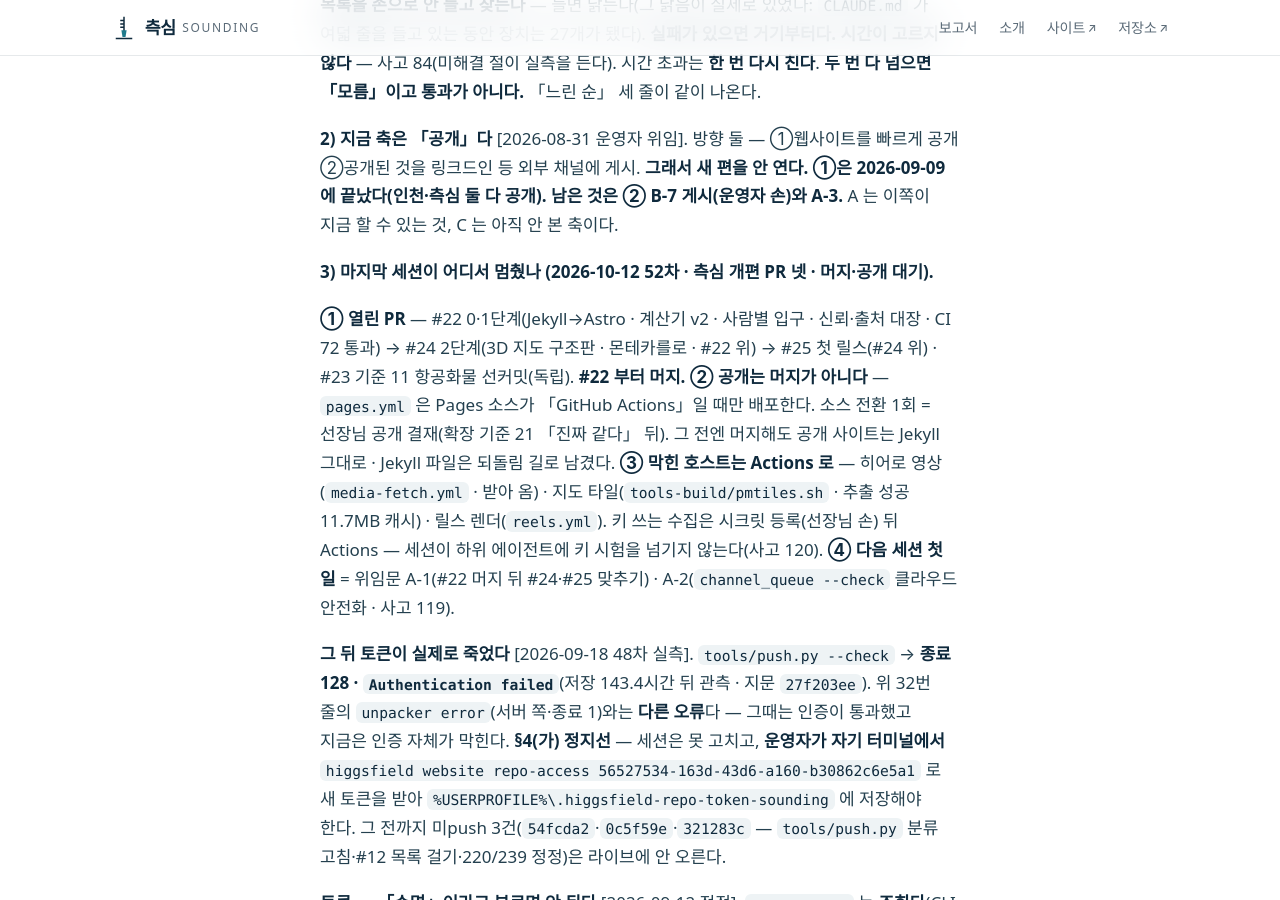
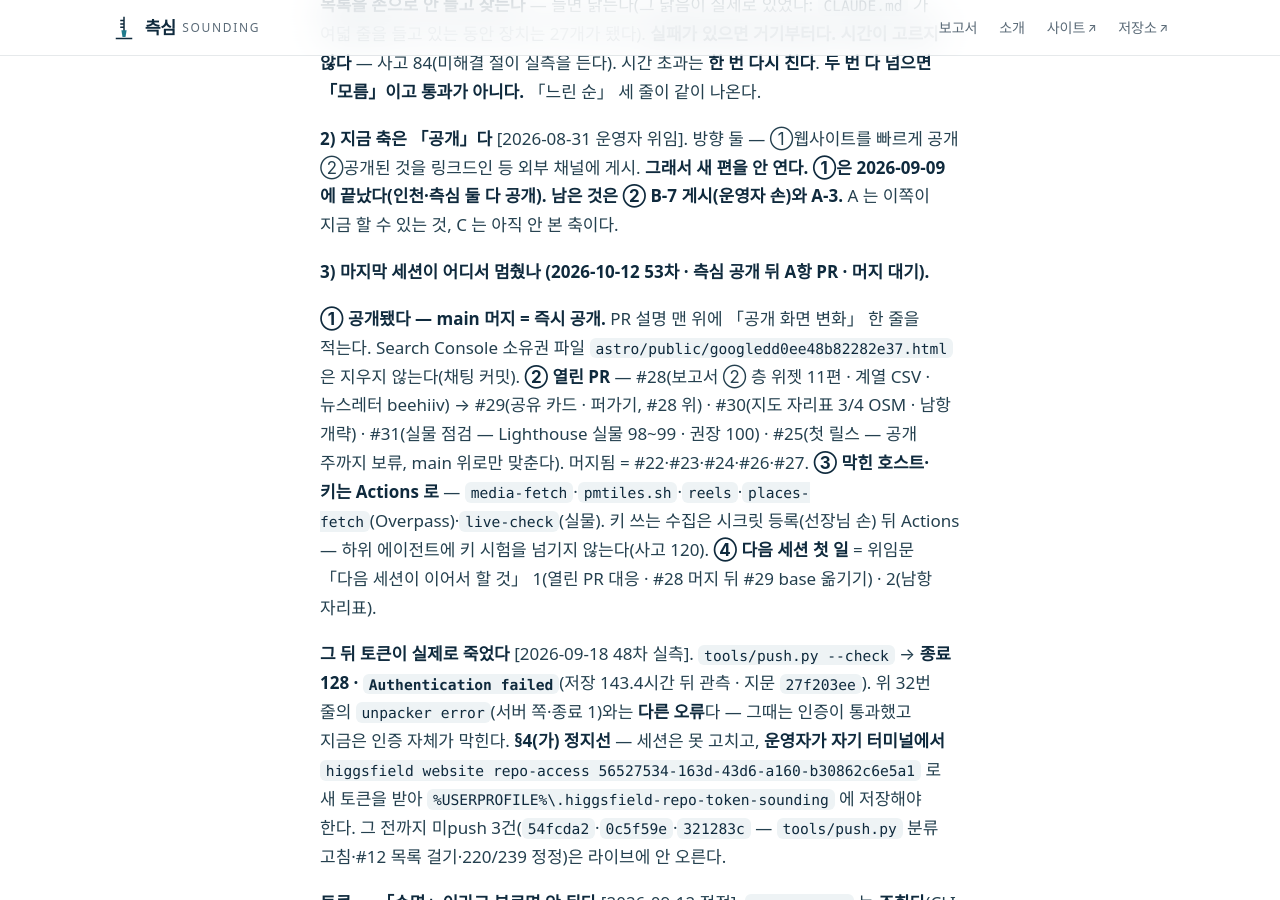
Before and after one commit to jisangj03-dev/incheon-port-analysis, a Jekyll site: the page built from docs/STATUS.md, in a window 1280 px wide and 900 px high, scrolled down 1047 px. Built offline with Jekyll 4.4.1, drawn with Linux system fonts in a browser that asks for light colours; some web fonts are replaced; our own code applies the rules of GitHub Pages for plain Markdown files; some of the changed text lies outside the part shown.

Commit message:
53차 기록 — STATUS(공개됨 · A항 PR 넷) · 작업기록 53차 · 위임문 A항 완료표·다음 할 것
Co-Authored-By: Claude Opus 5.5 <noreply@anthropic.com>
Claude-Session: https://claude.ai/code/session_01L59oEoiMW7KHoJRFFkcN4Q

```diff
--- a/docs/STATUS.md
+++ b/docs/STATUS.md
@@ -1,6 +1,6 @@
 # STATUS
 
-**갱신: 2026-10-12** (52차 · **측심 전면 개편 0·1·2단계 PR — 공개는 아직이다.** 경위 = `docs/작업기록.md` 「52차」 · 다음 = `docs/위임문_다음세션_20261012.md`)
+**갱신: 2026-10-12** (53차 · **측심 새 사이트 공개됨**(Pages 소스 = GitHub Actions · 선장님 결재) · 위임문 A항 1~7 을 다 돌았다. 경위 = `docs/작업기록.md` 「53차」 · 다음 = `docs/위임문_다음세션_20261012.md`)
 **범위가 바뀌었다 [2026-10-10 선장님 결정]** — 물류·무역·유통 + 시너지 분야(관세·원산지·FTA·보세·자유무역지역·항공화물·해운·풀필먼트·콜드체인). 「무역·유통은 열지 않는다」 폐기 · 정본 = 개편 판정기준 문서 「확장」 절(기준 12~31).
 그 앞(51차 · 10/10) = 개편 도구 설치·클라우드 검사 정비.
 **50차가 제 기록을 두 번 고쳤다** — 첫 판(`bbf8cae`)을 위임이 잡고, 둘째 판(`325e628`)을 채팅 검토가 잡았다(정정 전문 = 작업기록 「50차 이어서」·「50차 이어서 (2)」). ①**마감** — 「상대가 당겼다」도 「넘겨도 약속 위반이 아니다」도 틀렸다. **운영자 자신의 약속의 마지막 날**이고 **약속한 것은 초고**다. ②**답장 발송 여부** — [미확인]이 아니라 **나갔다**(9/18). ③**비공개 경계** — 상대 메시지의 조건을 저장소에 적은 것을 「경계를 넘었다」고 적었는데, **그 경계는 9/19 위임문에서 새로 생겼다.** 걷은 것은 맞고 **위반은 아니었다.** **아직 안 한 것 셋** — 링크드인 화면 **안 연다**(운영자 미결정 · 확인은 채팅이 한다) · 대기열에 **초고 행 안 세웠다** · **도표 안 만들었다**.
@@ -28,12 +28,12 @@ python analysis/boot_check.py
 **①은 2026-09-09 에 끝났다(인천·측심 둘 다 공개). 남은 것은 ② B-7 게시(운영자 손)와 A-3.**
 A 는 이쪽이 지금 할 수 있는 것, C 는 아직 안 본 축이다.
 
-**3) 마지막 세션이 어디서 멈췄나 (2026-10-12 52차 · 측심 개편 PR 넷 · 머지·공개 대기).**
+**3) 마지막 세션이 어디서 멈췄나 (2026-10-12 53차 · 측심 공개 뒤 A항 PR · 머지 대기).**
 
-**① 열린 PR** — #22 0·1단계(Jekyll→Astro · 계산기 v2 · 사람별 입구 · 신뢰·출처 대장 · CI 72 통과) → #24 2단계(3D 지도 구조판 · 몬테카를로 · #22 위) → #25 첫 릴스(#24 위) · #23 기준 11 항공화물 선커밋(독립). **#22 부터 머지.**
-**② 공개는 머지가 아니다** — `pages.yml` 은 Pages 소스가 「GitHub Actions」일 때만 배포한다. 소스 전환 1회 = 선장님 공개 결재(확장 기준 21 「진짜 같다」 뒤). 그 전엔 머지해도 공개 사이트는 Jekyll 그대로 · Jekyll 파일은 되돌림 길로 남겼다.
-**③ 막힌 호스트는 Actions 로** — 히어로 영상(`media-fetch.yml` · 받아 옴) · 지도 타일(`tools-build/pmtiles.sh` · 추출 성공 11.7MB 캐시) · 릴스 렌더(`reels.yml`). 키 쓰는 수집은 시크릿 등록(선장님 손) 뒤 Actions — 세션이 하위 에이전트에 키 시험을 넘기지 않는다(사고 120).
-**④ 다음 세션 첫 일** = 위임문 A-1(#22 머지 뒤 #24·#25 맞추기) · A-2(`channel_queue --check` 클라우드 안전화 · 사고 119).
+**① 공개됐다 — main 머지 = 즉시 공개.** PR 설명 맨 위에 「공개 화면 변화」 한 줄을 적는다. Search Console 소유권 파일 `astro/public/googledd0ee48b82282e37.html` 은 지우지 않는다(채팅 커밋).
+**② 열린 PR** — #28(보고서 ② 층 위젯 11편 · 계열 CSV · 뉴스레터 beehiiv) → #29(공유 카드 · 퍼가기, #28 위) · #30(지도 자리표 3/4 OSM · 남항 개략) · #31(실물 점검 — Lighthouse 실물 98~99 · 권장 100) · #25(첫 릴스 — 공개 주까지 보류, main 위로만 맞춘다). 머지됨 = #22·#23·#24·#26·#27.
+**③ 막힌 호스트·키는 Actions 로** — `media-fetch`·`pmtiles.sh`·`reels`·`places-fetch`(Overpass)·`live-check`(실물). 키 쓰는 수집은 시크릿 등록(선장님 손) 뒤 Actions — 하위 에이전트에 키 시험을 넘기지 않는다(사고 120).
+**④ 다음 세션 첫 일** = 위임문 「다음 세션이 이어서 할 것」 1(열린 PR 대응 · #28 머지 뒤 #29 base 옮기기) · 2(남항 자리표).
 
 **그 뒤 토큰이 실제로 죽었다** [2026-09-18 48차 실측]. `tools/push.py --check` → **종료 128 · `Authentication failed`**(저장 143.4시간 뒤 관측 · 지문 `27f203ee`). 위 32번 줄의 `unpacker error`(서버 쪽·종료 1)와는 **다른 오류**다 — 그때는 인증이 통과했고 지금은 인증 자체가 막힌다. **§4(가) 정지선** — 세션은 못 고치고, **운영자가 자기 터미널에서** `higgsfield website repo-access 56527534-163d-43d6-a160-b30862c6e5a1` 로 새 토큰을 받아 `%USERPROFILE%\.higgsfield-repo-token-sounding` 에 저장해야 한다. 그 전까지 미push 3건(`54fcda2`·`0c5f59e`·`321283c` — `tools/push.py` 분류 고침·#12 목록 걸기·220/239 정정)은 라이브에 안 오른다.
 
--- a/docs/위임문_다음세션_20261012.md
+++ b/docs/위임문_다음세션_20261012.md
@@ -1,24 +1,36 @@
-# 위임문 — 측심 개편 다음 세션 (2026-10-12 · 52차가 남긴 것)
+# 위임문 — 측심 개편 다음 세션 (2026-10-12 · 52차가 남기고 53차가 A항을 돈 것)
 
 정본 기준 = `docs/측심_전면개편_판정기준_선커밋_20261010.md`(1~11 + 확장 12~31) · 브리프 = `docs/측심_디자인브리프_20261012.md` · 도구 = `docs/도구도입_판정_20261010.md` §v2 · 탐색 표 = `docs/도구탐색_20261012.md`.
-열린 PR: #22(0·1단계) → #24(2단계, #22 위) → #25(첫 릴스, #24 위) · #23(기준 11, 독립). **#22 부터 머지되어야 위가 깨끗하다.**
+**[10/12] 측심 새 사이트가 공개됐다**(Pages 소스 = GitHub Actions · 선장님 결재). **main 머지 = 즉시 공개** — PR 설명 맨 위에 「공개 화면 변화」 한 줄을 꼭 적는다.
+`astro/public/googledd0ee48b82282e37.html`(Search Console 소유권)은 **지우지 않는다.**
+머지됨: #22·#23·#24·#26·#27. 열림: #28(A-4) → #29(A-5, #28 위) · #30(A-6) · #31(A-7) · #25(첫 릴스 — **공개 주까지 보류**, main 위로만 맞춘다).
 
-## A. 세션이 바로 할 것 (순서대로)
-1. **#22 머지 뒤 #24·#25 를 main 위로 다시 맞춘다**(merge main → push · 이력 재작성 금지).
-2. **`channel_queue.py --check` 클라우드 안전화**(사고 119) — 클라우드 확인이면 표를 안 고치고 종료 3. `channels.py` 에 instagram·threads 규칙 추가(출처·확인일 · 모르는 칸은 [미확인]). 그 뒤 reel-01 검사.
-3. **인천 물류 지수 방법론 선커밋**(확장 기준 13) — 구성 네 계열의 원천 후보·가중·기준월·결측 규칙·발표일. 원천이 다 서기 전엔 숫자 0.
-4. **보고서 ② 층 차트**(확장 기준 18) — 원시 CSV 가 저장소에 있는 편부터(#04·#06·#09·#11·#12·#13). Plot 지연 로딩 · `[data-chart]`+갱신일 · 발행본 본문은 그대로.
-5. **B6 공유 카드 자동 생성** — Actions 에서 Playwright 로 OG 틀 지면을 편마다 찍어 1200×630(한글 글꼴은 러너에 fonts-noto-cjk) · **B7** 차트 CSV 내려받기(원시 CSV 를 그대로 링크) · 퍼가기 코드.
-6. **3D 지도 자리표 바꾸기** — `data/derived/places.json` 의 개략 좌표를 Actions 가 추출한 PMTiles(OSM 시설 면) 또는 노트북 지오코딩 값으로. 바꾸면 `coord_source` 를 고친다.
-7. **Lighthouse 권장 96** 원인 확인(로컬 서버의 Cloudflare 비컨 콘솔 오류로 추정 [미확인]) — 배포 뒤 실물에서 다시 잰다.
+## A. 세션이 할 것 — 53차에 A-1~A-7 을 다 돌았다
+| | 항목 | 상태 |
+|---|---|---|
+| 1 | #24·#25 main 위로 | 끝(#24 머지 · #25 는 main 병합 유지) |
+| 2 | `channel_queue --check` 클라우드 안전화 · instagram·threads 규칙 | 머지(#26) |
+| 3 | 인천 물류 지수 방법론 선커밋 | 머지(#27) |
+| 4 | 보고서 ② 층 위젯 11편 + 계열 CSV · **뉴스레터 beehiiv 링크(UTM)** | PR #28 |
+| 5 | B6 공유 카드 · B7 퍼가기 | PR #29(#28 위 · #28 머지 뒤 base 를 main 으로) |
+| 6 | 3D 지도 자리표 | PR #30 — 3/4 OSM · **남항만 개략** |
+| 7 | Lighthouse 권장 96 원인 | PR #31 — 실물 권장 100 · 로컬 시험 서버 탓 |
+
+**다음 세션이 이어서 할 것 (순서대로)**
+1. 열린 PR 의 CI·검토 대응 · #28 머지 뒤 #29 base 를 main 으로 옮기고 main 병합.
+2. **남항 자리표** — 노트북 지오코딩(좌표 키는 로컬만) 또는 PMTiles 시설 면 추출. 그 전엔 「개략」 표시 유지.
+3. **실물 점검을 머지마다** — `live-check.yml` 수동 실행 → `docs/실물점검.md`. 공개 뒤라 머지가 곧 배포다.
+4. 시안(Claude Design)이 오면 시각 마감 — 지금까지는 구조·데이터·컴포넌트만 했다.
+5. C 항 — 시크릿이 등록되면 예약 수집(확장 기준 14)부터.
 
 ## B. 선장님 손이 있어야 하는 것
-1. **공개 결재** — 시안(Claude Design) 확인 · 「진짜 같다」 뒤 Settings → Pages → Source 「GitHub Actions」. 되돌림 = branch 로.
+1. ~~공개 결재~~ — **10/12 끝**(Pages 소스 = GitHub Actions).
 2. **Higgsfield 를 안내 지면으로**(노트북 · 기준 1 의 남은 절반).
 3. **공공데이터포털 활용신청**: 15059059(선박입출항) · 15100475(품목·국가별) · 15062056(인천공항 운송실적 API) → **저장소 시크릿** `DATA_GO_KR_KEY`(이름 제안) 등록. 그 전엔 예약 수집(확장 기준 14)·항로 아크·움직이는 선박이 안 선다.
-4. **뉴스레터 주소**(그 전엔 블로그 구독) · **블로그 /79 → 계산기 링크** · **Search Console 에 sitemap 제출** · **Cloudflare 대시보드 경로 거르기**.
+4. ~~뉴스레터 주소~~(beehiiv · #28) · ~~Search Console sitemap 제출~~(채팅 10/12) · 남은 것 = **블로그 /79 → 계산기 링크** · **Cloudflare 대시보드 경로 거르기**.
 5. **Pixabay 키**(정보형 릴스) · **MoneyPrinterTurbo 도입 결재** — 커밋 `8e259e9` 고정, python-multipart·litellm 상향 뒤 audit, Edge TTS·기본 BGM 끄기(탐색 표).
 6. 브랜드 이름 최종 확인(측심 기본 · 대안 팔미·물길 — 상표·핸들은 채팅이 확인).
+7. **#25 첫 릴스 공개 주 결정.**
 
 ## C. 데이터가 와야 열리는 것
 - 2단계 나머지: 교역국 항로 아크 · 품목별·월별 수출입 시간축 · 실제 입출항 선박 · 공항화물·물류단지·보세구역·자유무역지역 층 · 실사 질감(Sentinel-2·Copernicus DEM 고지 조건은 탐색 표).
--- a/docs/작업기록.md
+++ b/docs/작업기록.md
@@ -3479,3 +3479,19 @@ mail-02 의 기고 전속 조건(원문 게재 요구 여부)은 mail-01 때와
 **수치(실측).** Playwright 72(1단계) → 80(2단계) 통과 · Lighthouse 모바일 CI(분석 켬) 홈 97 · 계산기 99 · 배치도 100 · 접근성·SEO 100 · 권장 96 · 컨텍스트 근사 3,937 → 3,935 토큰 · npm audit 0.
 
 **못 한 것** = `docs/위임문_다음세션_20261012.md`.
+
+## 2026-10-12 53차 — 위임문 A항 1~7 (PR #26~#31) · 측심 공개 뒤 첫 라운드
+
+위임 = 채팅 「위임문 A항을 순서대로 · 단계마다 별도 PR · 시안 전이니 구조·데이터·컴포넌트 먼저 · 키 시험은 Actions+시크릿만(사고 120) · 메모·보고 한국어」. 도중에 채팅이 **측심 공개**(Pages 소스 = Actions · 선장님 결재)와 뉴스레터 주소(beehiiv)를 알렸다.
+
+**PR.** #26 A-2(channel_queue 클라우드 안전화 · instagram·threads — 머지) · #27 A-3(물류 지수 방법론 선커밋 — 머지) · #28 A-4(보고서 ② 층 위젯 11편 · 계열 CSV · 뉴스레터) · #29 A-5(공유 카드 1200×630 JPEG · 퍼가기, #28 위) · #30 A-6(지도 자리표) · #31 A-7(실물 점검). #25 첫 릴스는 공개 주까지 보류 — main 병합만 유지.
+
+**판단 넷.**
+- **공개 뒤라 「공개 화면 변화」 한 줄을 모든 열린 PR 설명 맨 위에 넣었다** — 머지가 곧 배포이므로 리뷰어가 화면에서 무엇이 바뀌는지 먼저 본다.
+- **뉴스레터는 #28 에 실었다** — 전 지면 바닥글이 `site.ts` 한 곳(`OUT.newsletter`)에서 나오므로 링크 하나 · `/go/newsletter.html` 경유 · UTM(`sounding/site/footer`).
+- **자리표는 3/4 만 바꿨다.** Overpass 질의는 Actions(`places-fetch.yml`)로 2회. 남항은 1회에 상점·길만, 2회에 시간 초과 → **정밀처럼 보이게 하지 않는다**(위임문 「하지 말 것」) — `approx=true` 를 두고 SVG·3D 라벨·노트에 「개략」을 갈라 적었다. 노트는 이름 목록이 데이터에서 나오므로 조사를 받침으로 고르게 했다(「남항는」이 시험에서 먼저 나왔다).
+- **권장 96 은 실물에서 100** — 로컬 시험 서버의 비컨 콘솔 오류가 원인이라는 추정이 맞았다. Lighthouse 실물 홈 98 · 계산기 99 · 배치도 99 · 지도 99 · PMTiles range 206 · 비컨 HTML 에 있음(`live-check.yml` → `docs/실물점검.md`).
+
+**수치(실측).** Playwright: #28 83 통과 · #29(#28 병합) 84 통과 · #30 80 통과 · #25(main 병합) 80 통과 · `astro check` 오류 0. OG 카드 400KB(PNG) → 75KB(JPEG q86).
+
+**못 한 것** = 위임문 「다음 세션이 이어서 할 것」(남항 자리표 · #29 base 옮기기 · 시각 마감은 시안 뒤).
```
